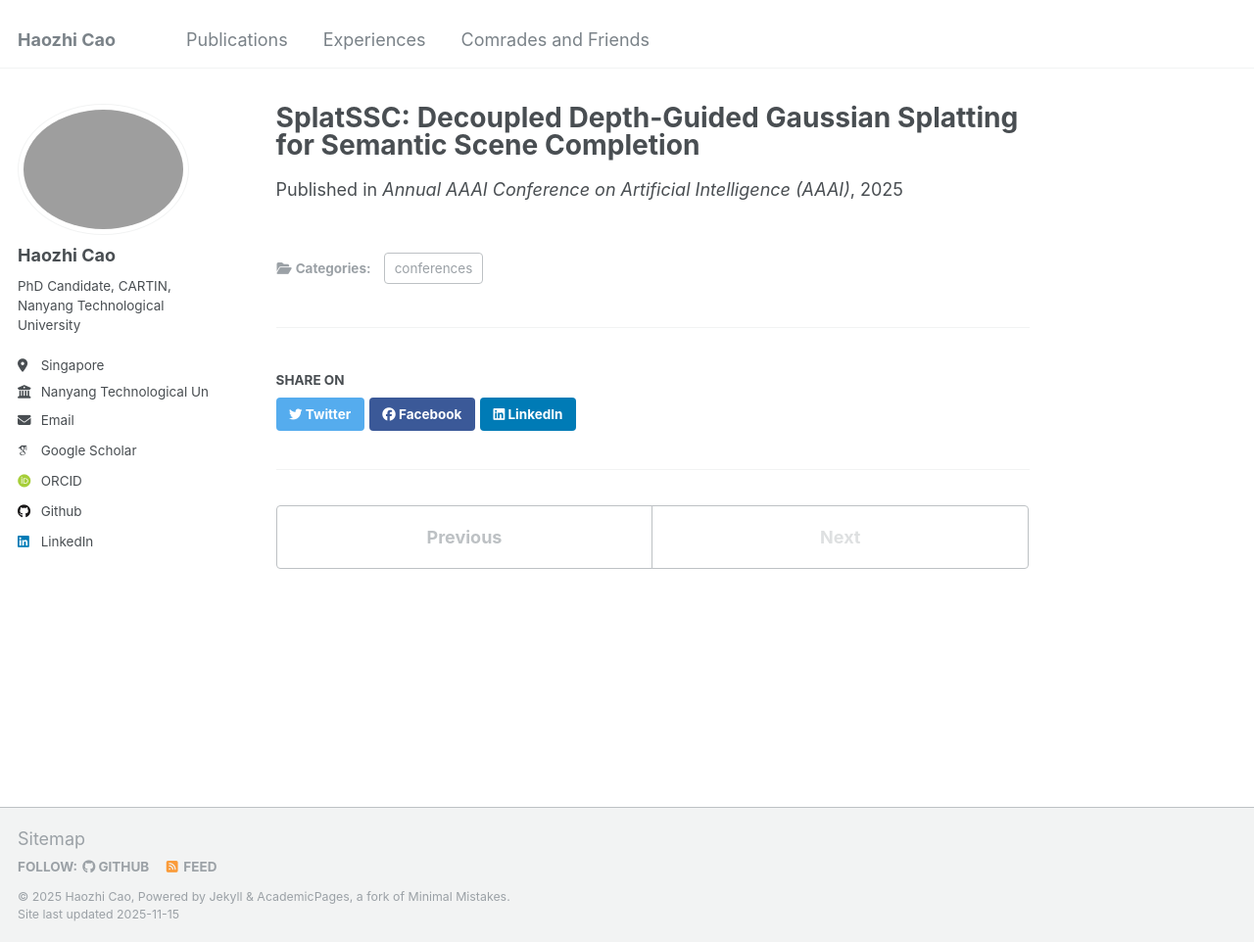
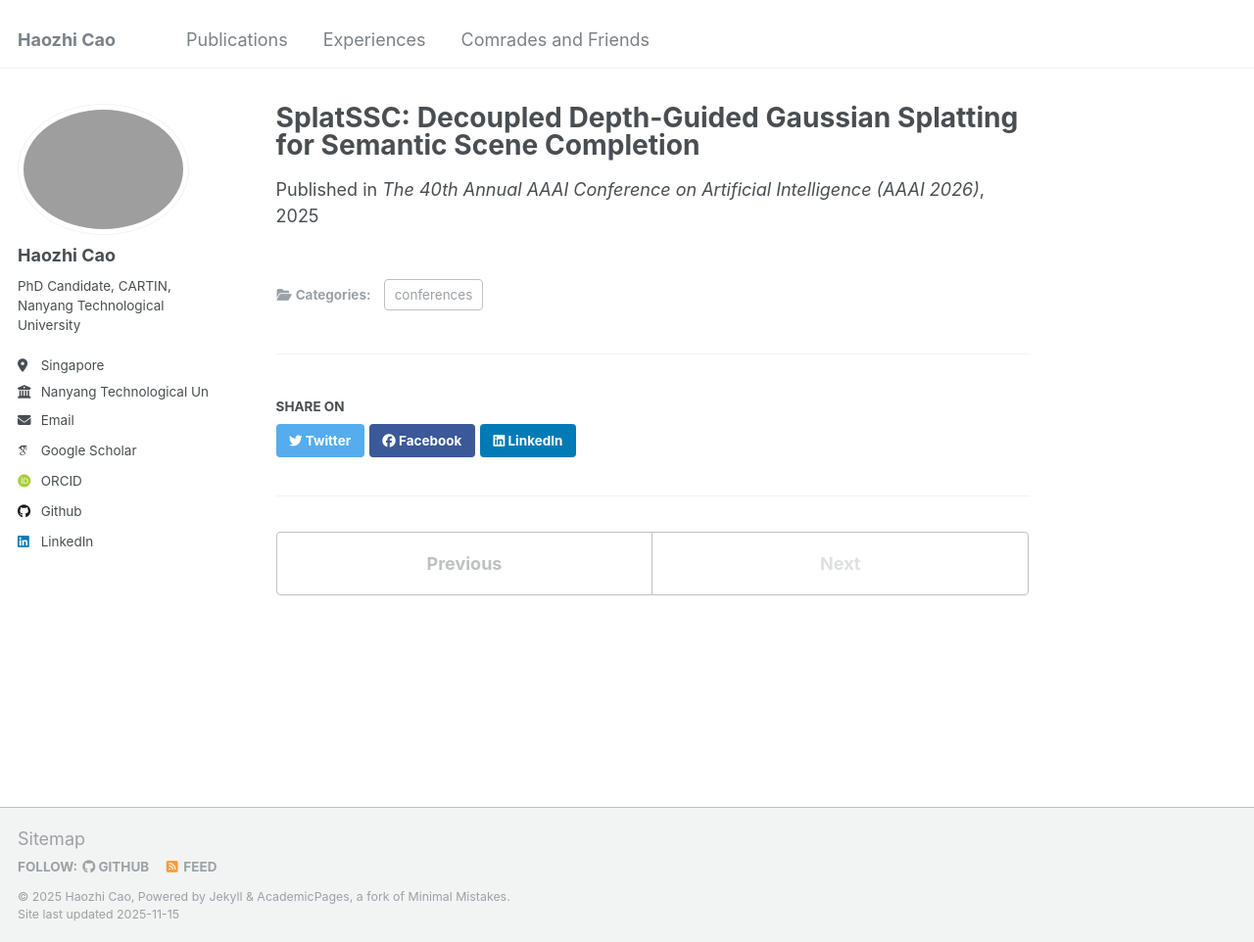
Before and after one commit to AronCao49/AronCao49.github.io, a Jekyll site: the page built from _publications/2025-11-15-splatssc-number-14.md, in a window 1280 px wide and 962 px high. Shown: the whole window at 98% size. Built offline with Jekyll 4.4.1, drawn with Linux system fonts in a browser that asks for light colours; some web fonts are replaced.

Commit message:
Fix splatssc conf name

```diff
--- a/_publications/2025-11-15-splatssc-number-14.md
+++ b/_publications/2025-11-15-splatssc-number-14.md
@@ -5,7 +5,7 @@ collection: publications
 category: conferences
 # permalink: /publication/2024-10-01-VudaSurvey-number-2
 date: 2025-11-15
-venue: 'Annual AAAI Conference on Artificial Intelligence (AAAI)'
+venue: 'The 40th Annual AAAI Conference on Artificial Intelligence (AAAI 2026)'
 authors: Rui Qian*, <b>Haozhi Cao*</b>, Tianchen Deng, Shenghai Yuan, Lihua Xie
 arxivurl: 'https://arxiv.org/pdf/2508.02261'
 ---
```
